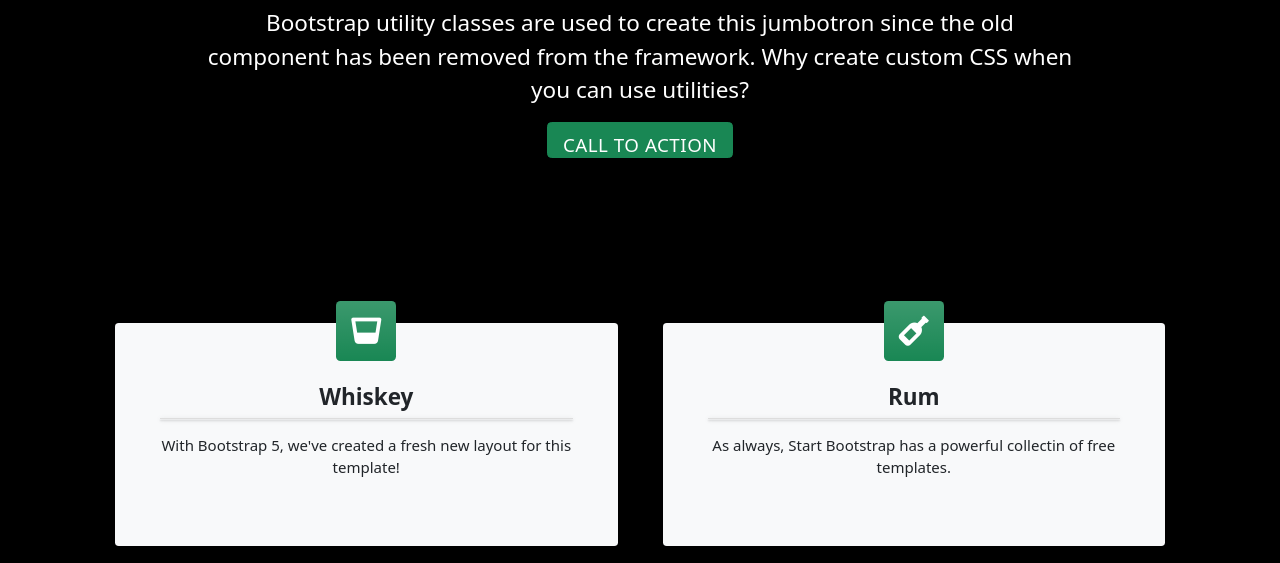
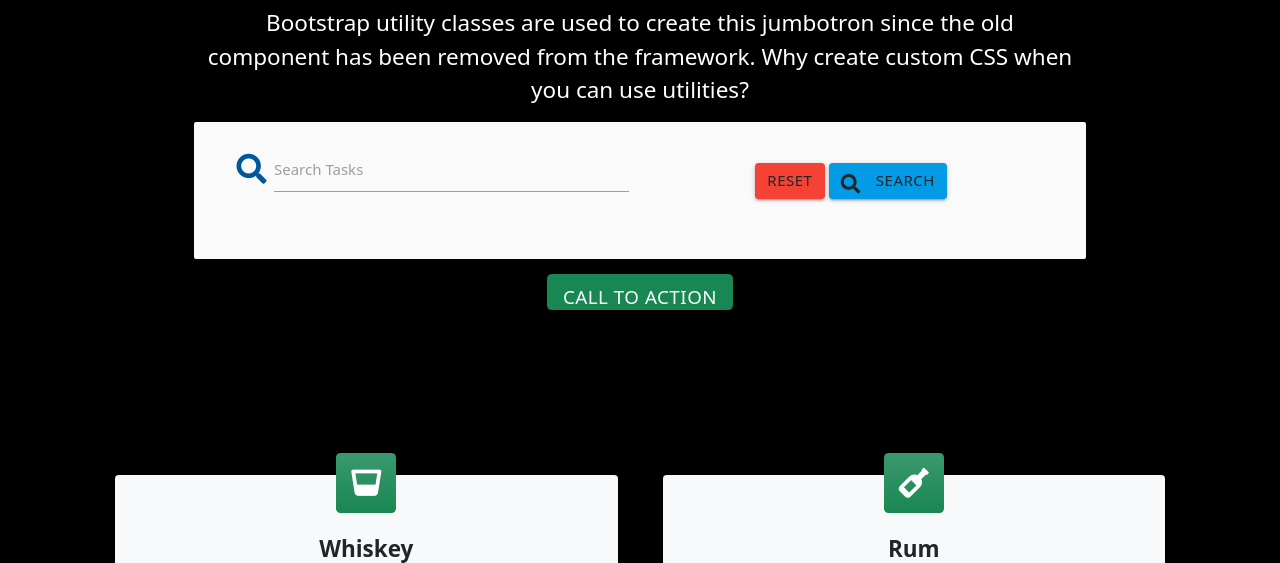
Before and after one commit to Code-Institute-Submissions/juliandavid-garcia-MS3_Cocktails, a Flask app: page / in a window 1280 px wide. Shown: the part 835-1398 px from the top of the page. Run offline with Flask 2, Linux system fonts and the light colour scheme; data that the repository does not hold is empty; some libraries are stand-ins or nearby versions.

Commit message:
search bar added and functional

```diff
--- a/app.py
+++ b/app.py
@@ -24,6 +24,13 @@ mongo = PyMongo(app)
 def get_cocktails():
     cocktails = list(mongo.db.cocktails.find())
     return render_template("index.html", cocktails=cocktails)
+
+
+@app.route("/search", methods=["GET", "POST"])
+def search():
+    query = request.form.get("query")
+    cocktails = list(mongo.db.cocktails.find({"$text": {"$search": query}}))
+    return render_template("search.html", cocktails=cocktails)
 
 
 @app.route("/register", methods=["GET", "POST"])
--- a/templates/index.html
+++ b/templates/index.html
@@ -8,6 +8,23 @@
                 <img src="{{ url_for('static', filename='assets/images/drinktt.jpg')}}">
                 <h1 class="display-5 fw-bold">Cocktail Bible</h1>
                 <p class="fs-4">Bootstrap utility classes are used to create this jumbotron since the old component has been removed from the framework. Why create custom CSS when you can use utilities?</p>
+                <div class="row card-panel grey lighten-5">
+                    <form action="{{ url_for('search') }}" method="post" class="col s12">
+                        <div class="row valign-wrapper center-align">
+                            <div class="input-field col s12 m8">
+                                <i class="fas fa-search prefix light-blue-text text-darken-4"></i>
+                                <input type="text" name="query" id="query" minlength="3" class="validate" required>
+                                <label for="query">Search Tasks</label>
+                            </div>
+                            <div class="col s12 m4">
+                                <a href="{{ url_for('get_cocktails') }}" class="red btn text-shadow">Reset</a>
+                                <button type="submit" class="light-blue darken-1 btn text-shadow">
+                                    <i class="fas fa-search left"></i> Search
+                                </button>
+                            </div>
+                        </div>
+                    </form>
+                </div>
                 <a class="btn btn-success btn-lg" href="#!">Call to action</a>
             </div>
         </div>
```
Also changed, not shown: templates/search.html (added, +44 -0 lines).
